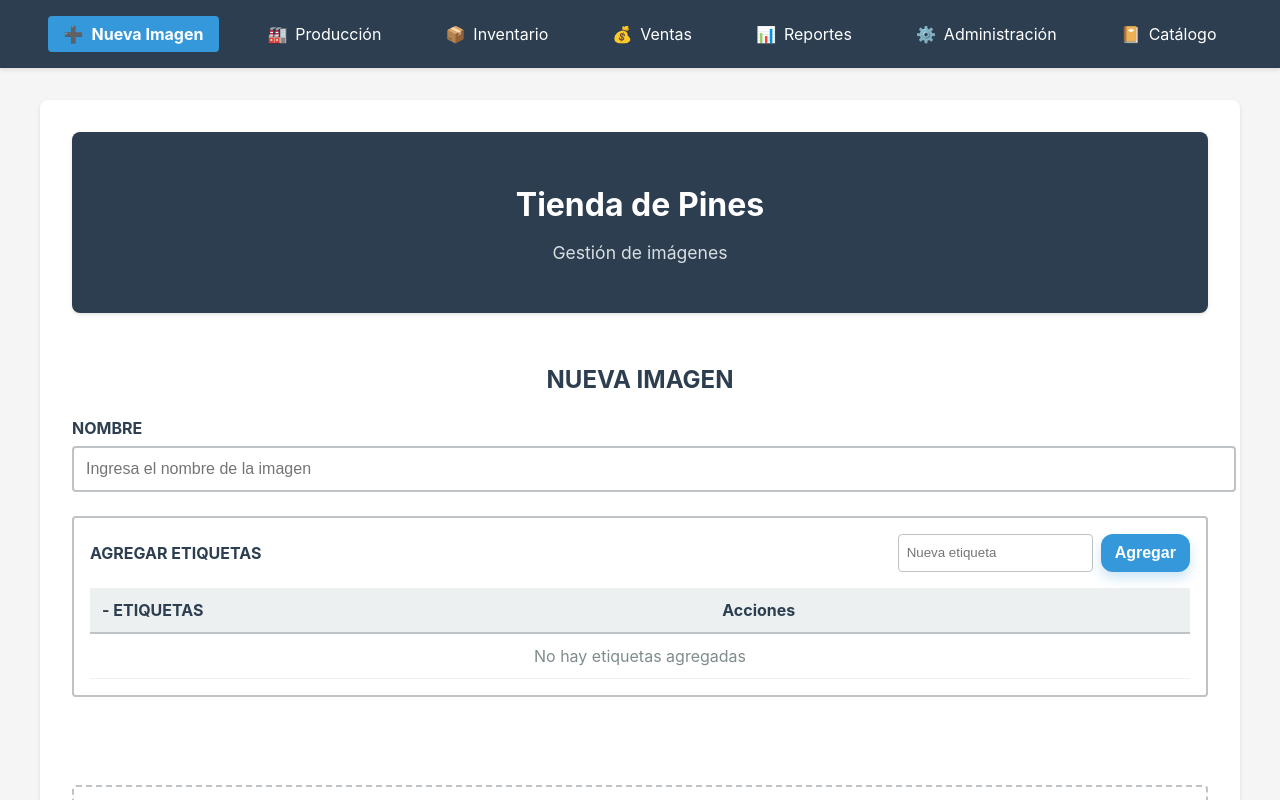
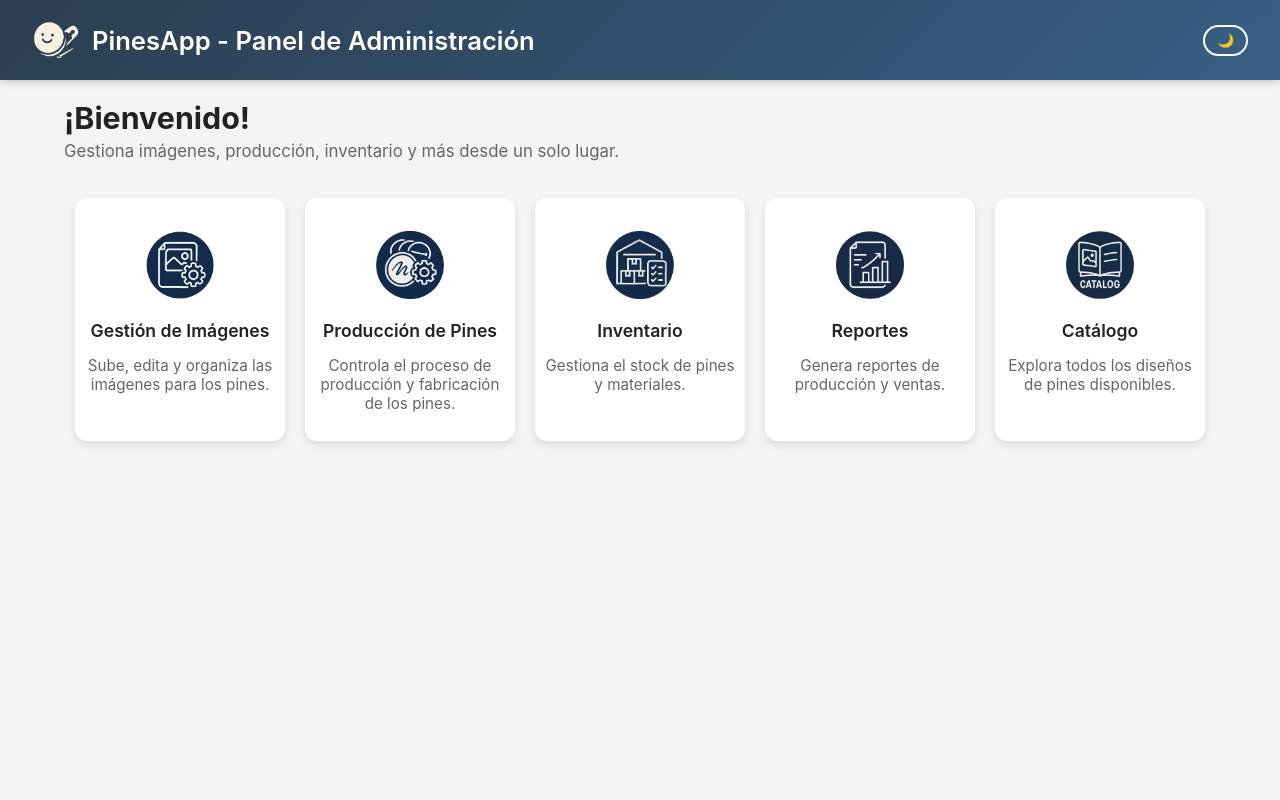
Before and after one commit to iiisssaaaiii/AppPines, a React (Create React App) app in the folder frontend/: page / in a window 1280 px wide. Shown: the top 800 px of the page. Built offline with nearby package versions, Linux system fonts and the light colour scheme.

Commit message:
ajustes a pantalla de inicio y navbar

```diff
--- a/frontend/src/App.css
+++ b/frontend/src/App.css
@@ -639,3 +639,17 @@
   font-style: italic;
   color: #64748b;
 }
+
+/* 🔹 Layout especial para la pantalla de Inicio */
+
+.App-inicio {
+  /* que el fondo use las variables de tema (claro/oscuro) */
+  background-color: var(--color-bg);
+}
+
+/* El main de inicio no debe limitarse a 1200px ni tener padding */
+.inicio-main {
+  max-width: 100%;
+  margin: 0;
+  padding: 0;
+}
--- a/frontend/src/App.js
+++ b/frontend/src/App.js
@@ -1,21 +1,19 @@
 // src/App.jsx
 import React from "react";
-import { BrowserRouter as Router, Routes, Route } from "react-router-dom";
+import { BrowserRouter as Router, Routes, Route, useLocation } from "react-router-dom";
 import "./App.css";
+
+// Páginas
+import Inicio from "./pages/Inicio";
 import NuevaImagen from "./pages/NuevaImagen";
 import ProduccionPines from "./pages/ProduccionPines";
-import Navbar from "./components/Navbar";
 import Inventario from "./pages/Inventario";
 import Reportes from "./pages/Reportes";
 import Catalogo from "./pages/Catalogo";
+import Ventas from "./pages/Ventas";
 
-
-const Ventas = () => (
-  <div className="modulo-page">
-    <h1>💰 Ventas</h1>
-    <p>Módulo en desarrollo - Próximamente</p>
-  </div>
-);
+// Componentes
+import Navbar from "./components/Navbar";
 
 const Administracion = () => (
   <div className="modulo-page">
@@ -24,27 +22,38 @@ const Administracion = () => (
   </div>
 );
 
-function App() {
+// ✅ Envolvemos las rutas en un componente para poder usar `useLocation`
+function AppContent() {
+  const location = useLocation();
+  const isInicio = location.pathname === "/";
+
+  // Solo mostramos el Navbar si no estamos en la ruta raíz ("/")
+  const showNavbar = !isInicio;
+
   return (
-    <Router>
-      <div className="App min-h-screen bg-white">
-        {/* Navbar arriba */}
-        <Navbar />
+    <div className={isInicio ? "App App-inicio" : "App"}>
+      {showNavbar && <Navbar />}
 
-        {/* Contenido dinámico con Routes */}
-        <main className="App-main p-6">
+      <main className={isInicio ? "App-main inicio-main" : "App-main"}>
         <Routes>
-            <Route path="/" element={<NuevaImagen />} />
-            <Route path="/produccion" element={<ProduccionPines />} /> {/* ✅ */}
+          <Route path="/" element={<Inicio />} />
+          <Route path="/nueva-imagen" element={<NuevaImagen />} />
+          <Route path="/produccion" element={<ProduccionPines />} />
           <Route path="/inventario" element={<Inventario />} />
           <Route path="/ventas" element={<Ventas />} />
           <Route path="/reportes" element={<Reportes />} />
           <Route path="/administracion" element={<Administracion />} />
           <Route path="/catalogo" element={<Catalogo />} />
-
         </Routes>
       </main>
     </div>
+  );
+}
+
+function App() {
+  return (
+    <Router>
+      <AppContent />
     </Router>
   );
 }
--- a/frontend/src/components/Navbar.jsx
+++ b/frontend/src/components/Navbar.jsx
@@ -4,12 +4,11 @@ import { NavLink } from "react-router-dom";
 
 const Navbar = () => {
   const menuItems = [
-    { path: "/", label: "Nueva Imagen", icon: "➕" },
+    { path: '/', label: 'Inicio', key: 'inicio', icon: "🏠" },
+    { path: "/nueva-imagen", label: "Nueva Imagen", icon: "➕" },
     { path: "/produccion", label: "Producción", icon: "🏭" },
     { path: "/inventario", label: "Inventario", icon: "📦" },
-    { path: "/ventas", label: "Ventas", icon: "💰" },
     { path: "/reportes", label: "Reportes", icon: "📊" },
-    { path: "/administracion", label: "Administración", icon: "⚙️" },
     { path: "/catalogo", label: "Catálogo", icon: "📔"}
   ];
 
--- a/frontend/src/components/gestion-imagenes/HeaderNavigation.jsx
+++ b/frontend/src/components/gestion-imagenes/HeaderNavigation.jsx
@@ -6,12 +6,11 @@ const HeaderNavigation = () => {
   const location = useLocation();
 
   const menus = [
-    { path: '/', label: 'Gestión de imágenes', key: 'gestion' },
+    { path: '/inicio', label: 'Ventas', key: 'inicio' },
+    { path: '/nueva-imagen', label: 'Gestión de imágenes', key: 'gestion' },
     { path: '/produccion', label: 'Producción de pines', key: 'produccion' },
     { path: '/inventario', label: 'Inventario de pines', key: 'inventario' },
-    { path: '/ventas', label: 'Ventas', key: 'ventas' },
     { path: '/reportes', label: 'Reportes', key: 'reportes' },
-    { path: '/administracion', label: 'Administración', key: 'administracion' }
   ];
 
   const isActive = (path) => {
--- a/frontend/src/pages/Inicio.jsx
+++ b/frontend/src/pages/Inicio.jsx
@@ -1,4 +1,4 @@
-import React, { useState } from "react";
+import React, { useState, useEffect } from "react";
 import "../styles/Inicio.css";
 import logo from "../assets/icons/logo.png";
 import imgImagenes from "../assets/icons/imagens.png";
@@ -10,30 +10,33 @@ import imgCatalogo from "../assets/icons/catalogo.png";
 const Inicio = () => {
   const [theme, setTheme] = useState("light");
 
+  // 🔥 Afecta al <body>, no solo al div
+  useEffect(() => {
+    document.body.setAttribute("data-theme", theme);
+  }, [theme]);
+
   const toggleTheme = () => {
     setTheme(theme === "light" ? "dark" : "light");
   };
 
   return (
-    <div data-theme={theme} className="inicio-body">
-      {/* ===== Header propio (sin Navbar global) ===== */}
+    <div className="inicio-body">
       <header className="inicio-header">
         <div className="logo-section">
           <img src={logo} alt="Logo PinesApp" />
           <h1>PinesApp - Panel de Administración</h1>
         </div>
+
         <button className="theme-toggle" onClick={toggleTheme}>
           {theme === "light" ? "🌙" : "☀️"}
         </button>
       </header>
 
-      {/* ===== Bienvenida ===== */}
       <div className="welcome-container">
         <h2>¡Bienvenido!</h2>
         <p>Gestiona imágenes, producción, inventario y más desde un solo lugar.</p>
       </div>
 
-      {/* ===== Tarjetas ===== */}
       <div className="container">
         <a href="/nueva-imagen" className="card">
           <img src={imgImagenes} alt="Gestión de Imágenes" />
--- a/frontend/src/styles/Inicio.css
+++ b/frontend/src/styles/Inicio.css
@@ -1,10 +1,6 @@
-html, body {
-  margin: 0;
-  padding: 0;
-  width: 100%;
-  overflow-x: hidden;
-}
-
+/* ============================
+   VARIABLES BASE
+============================ */
 :root {
   --color-bg: #f4f4f4;
   --color-card-bg: #ffffff;
@@ -23,23 +19,29 @@ html, body {
   --color-text-muted: #bdbdbd;
 }
 
+/* Transiciones suaves solo de color (sin afectar layout) */
+* {
+  transition: background-color 0.28s ease,
+              color 0.28s ease,
+              border-color 0.28s ease;
+}
+
+/* ============================
+   CONTENEDOR PRINCIPAL
+============================ */
+
 .inicio-body {
   font-family: "Inter", sans-serif;
   margin: 0;
   padding: 0;
-  background: var(--color-bg);
+  background-color: var(--color-bg);
   color: var(--color-text);
-  transition: background-color 0.5s ease, color 0.5s ease;
-  opacity: 0;
-  animation: fadeInBody 1s forwards ease-in-out;
 }
 
-@keyframes fadeInBody {
-  from { opacity: 0; }
-  to { opacity: 1; }
-}
+/* ============================
+   HEADER
+============================ */
 
-/* ======== Header ======== */
 .inicio-header {
   background: linear-gradient(135deg, var(--color-primary), var(--color-accent));
   color: white;
@@ -47,15 +49,10 @@ html, body {
   justify-content: space-between;
   align-items: center;
   padding: 1rem 2rem;
+  width: 100%;
+  box-sizing: border-box;
   box-shadow: 0 2px 8px rgba(0, 0, 0, 0.2);
-  position: relative;
-  z-index: 10;
-
-  /* ✅ ocupa todo el ancho real, ignorando padding del padre */
-  width: 107.8%;
-  margin-left: calc(-50vw + 50%);
 }
-
 
 .logo-section {
   display: flex;
@@ -84,7 +81,7 @@ html, body {
   padding: 6px 12px;
   cursor: pointer;
   font-weight: bold;
-  transition: all 0.3s ease;
+  transition: all 0.25s ease;
 }
 
 .theme-toggle:hover {
@@ -93,13 +90,22 @@ html, body {
   transform: scale(1.1);
 }
 
-/* ======== Bienvenida ======== */
+/* ============================
+   BIENVENIDA
+============================ */
+
+/* Nueva animación SIMPLE para evitar parpadeos */
+@keyframes fadeSimple {
+  from { opacity: 0; }
+  to { opacity: 1; }
+}
+
 .welcome-container {
   width: 90%;
   max-width: 1180px;
-  margin: 0 auto 10px auto; /* ✅ quita margen superior para subir el bloque */
-  padding-top: 15px;        /* espacio suave para respirar */
-  animation: fadeInDown 1s ease;
+  margin: 0 auto 10px auto;
+  padding: 20px 0 0 0;
+  animation: fadeSimple 0.35s ease;
   text-align: left;
 }
 
@@ -115,14 +121,16 @@ html, body {
   color: var(--color-text-muted);
 }
 
-/* ======== Tarjetas ======== */
+/* ============================
+   TARJETAS
+============================ */
+
 .container {
   display: flex;
   justify-content: center;
   gap: 20px;
   flex-wrap: wrap;
   padding: 20px 2%;
-  animation: fadeInUp 1.2s ease;
 }
 
 .card {
@@ -134,9 +142,7 @@ html, body {
   padding: 18px 10px;
   text-decoration: none;
   color: var(--color-text);
-  transition: all 0.4s ease;
-  cursor: pointer;
-  border-top: 3px solid transparent;
+  transition: transform 0.25s ease, box-shadow 0.25s ease, background-color 0.28s ease;
 }
 
 .card img {
@@ -144,7 +150,7 @@ html, body {
   height: 78px;
   object-fit: contain;
   margin-top: 10px;
-  transition: transform 0.3s ease;
+  transition: transform 0.25s ease;
 }
 
 .card h3 {
@@ -160,8 +166,8 @@ html, body {
 }
 
 .card:hover {
-  transform: translateY(-5px);
-  box-shadow: 0 8px 18px rgba(0, 0, 0, 0.15);
+  transform: translateY(-6px);
+  box-shadow: 0 10px 20px rgba(0, 0, 0, 0.18);
   border-top: 3px solid var(--color-accent);
 }
 
@@ -169,30 +175,10 @@ html, body {
   transform: scale(1.1);
 }
 
-/* Animaciones */
-@keyframes fadeInDown {
-  from {
-    opacity: 0;
-    transform: translateY(-20px);
-  }
-  to {
-    opacity: 1;
-    transform: translateY(0);
-  }
-}
+/* ============================
+   RESPONSIVE
+============================ */
 
-@keyframes fadeInUp {
-  from {
-    opacity: 0;
-    transform: translateY(30px);
-  }
-  to {
-    opacity: 1;
-    transform: translateY(0);
-  }
-}
-
-/* Responsive */
 @media (max-width: 900px) {
   .container {
     justify-content: center;
```
Lines whose indentation alone changed are shown as unchanged.
